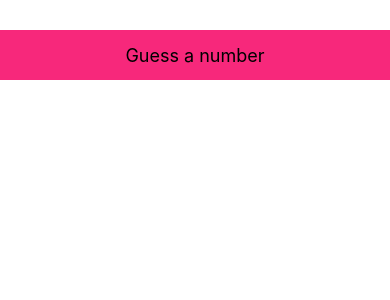
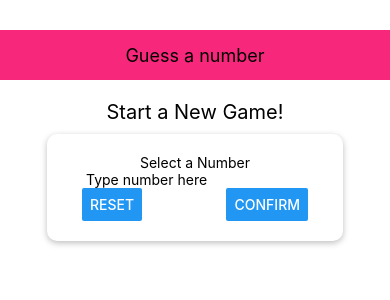
Before and after one commit to Archivaldi/guess-number-app, a React Native app: screen / in a window 390 px wide. Shown: the top 300 px of the page. Built offline with nearby package versions, Linux system fonts and the light colour scheme.

Commit message:
start screen and input container stying

```diff
--- a/App.js
+++ b/App.js
@@ -1,11 +1,13 @@
 import React from 'react';
 import { StyleSheet, View } from 'react-native';
 import Header from './components/Header';
+import StartGameScreen from './screens/StartGameScreen';
 
 export default function App() {
   return (
     <View style={styles.screen}>
       <Header title="Guess a number" />
+      <StartGameScreen/>
     </View>
   );
 }
--- /dev/null
+++ b/screens/StartGameScreen.js
@@ -0,0 +1,55 @@
+import React from 'react';
+import {View, StyleSheet, Text, TextInput, Button} from 'react-native';
+
+const StartGameScreen = props => {
+    return (
+        <View style={styles.screen}>
+            <Text style={styles.title}>Start a New Game!</Text>
+            <View style={styles.inputContainer}>
+                <Text>Select a Number</Text>
+                <TextInput placeholder="Type number here"/>
+                <View style={styles.buttonContainer}>
+                   <Button title="Reset" onPress={()=> {}}/>
+                   <Button title="Confirm" onPress={()=> {}}/>
+                </View>
+            </View>
+        </View>
+    )
+};
+
+const styles = StyleSheet.create({
+    screen: {
+        flex: 1,
+        padding: 10,
+        alignItems: 'center'
+    },
+    title:{
+        fontSize: 20,
+        marginVertical: 10,
+    },
+    inputContainer:{
+        width: 300,
+        maxWidth: '80%',
+        alignItems: 'center',
+        shadowColor: 'black',
+        shadowOffset: {
+            width: 0,
+            height: 2
+        },
+        shadowRadius: 6,
+        shadowOpacity: 0.26,
+        backgroundColor: 'white',
+        elevation: 5,
+        padding: 20,
+        borderRadius: 10
+    },
+    buttonContainer: {
+        flexDirection: 'row',
+        width: '100%',
+        justifyContent: 'space-between',
+        paddingHorizontal: 15
+    }
+});
+
+
+export default StartGameScreen;
```
